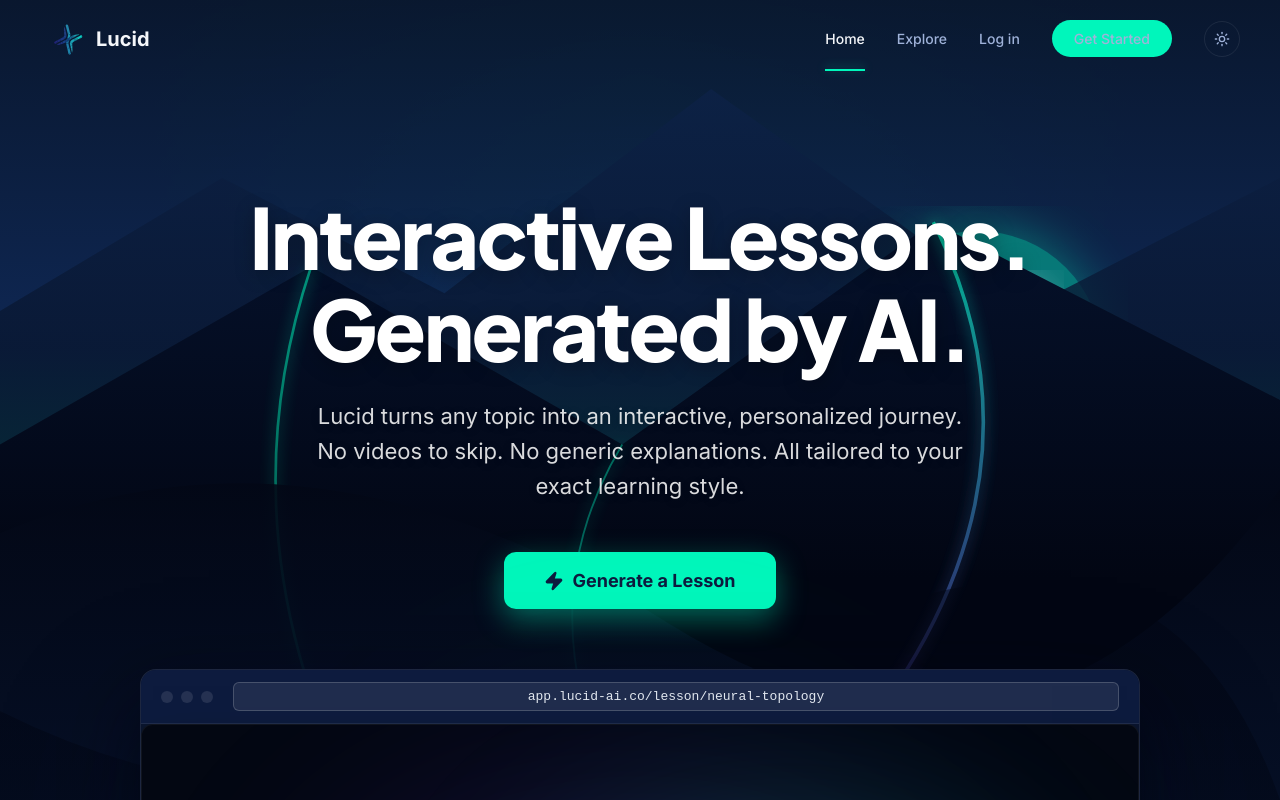
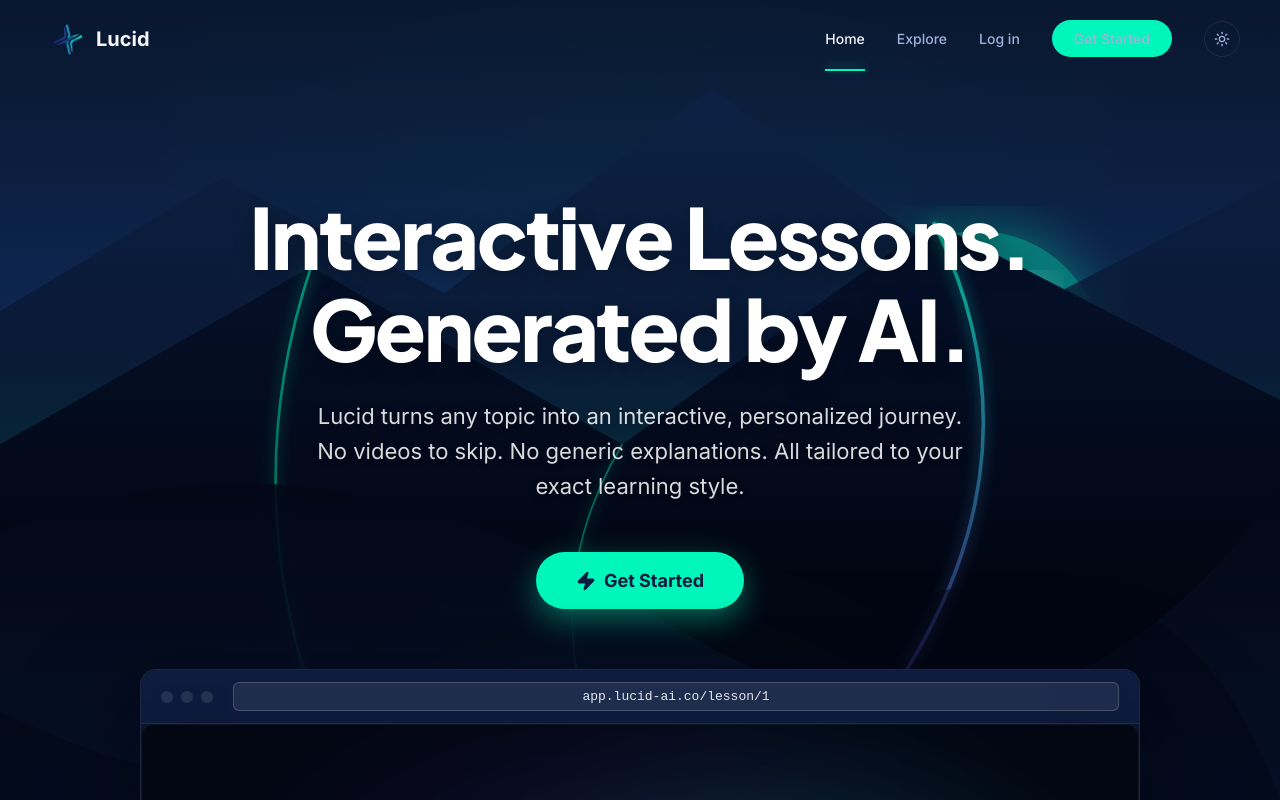
Before and after one commit to taa217/lucidwebsite, a React (Create React App) app: page / in a window 1280 px wide. Shown: the top 800 px of the page. Built offline with nearby package versions, Linux system fonts and the light colour scheme; what @cartesia/cartesia-js would draw is missing.

Commit message:
make get started butoon curved and change it from generate lesson

```diff
--- a/src/pages/Home.tsx
+++ b/src/pages/Home.tsx
@@ -428,9 +428,9 @@ export const Home = () => {
               <a
                 href="https://app.lucid-ai.co"
                 className="btn-glow cluely-main-btn"
-                style={{ display: 'inline-flex', alignItems: 'center', gap: '8px', textDecoration: 'none' }}
+                style={{ display: 'inline-flex', alignItems: 'center', gap: '8px', textDecoration: 'none', borderRadius: '50px' }}
               >
-                <Zap size={20} fill="currentColor" /> Generate a Lesson
+                <Zap size={20} fill="currentColor" /> Get Started
               </a>
             </motion.div>
           </div>
@@ -441,7 +441,7 @@ export const Home = () => {
             <div className="app-window">
               <div className="window-header">
                 <div className="dots"><span></span><span></span><span></span></div>
-                <div className="address-bar">app.lucid-ai.co/lesson/neural-topology</div>
+                <div className="address-bar">app.lucid-ai.co/lesson/1</div>
               </div>
               <div className="window-content" style={{ position: 'relative', display: 'flex', flexDirection: 'column' }}>
                 <VideoLessonVisualizer />
```
